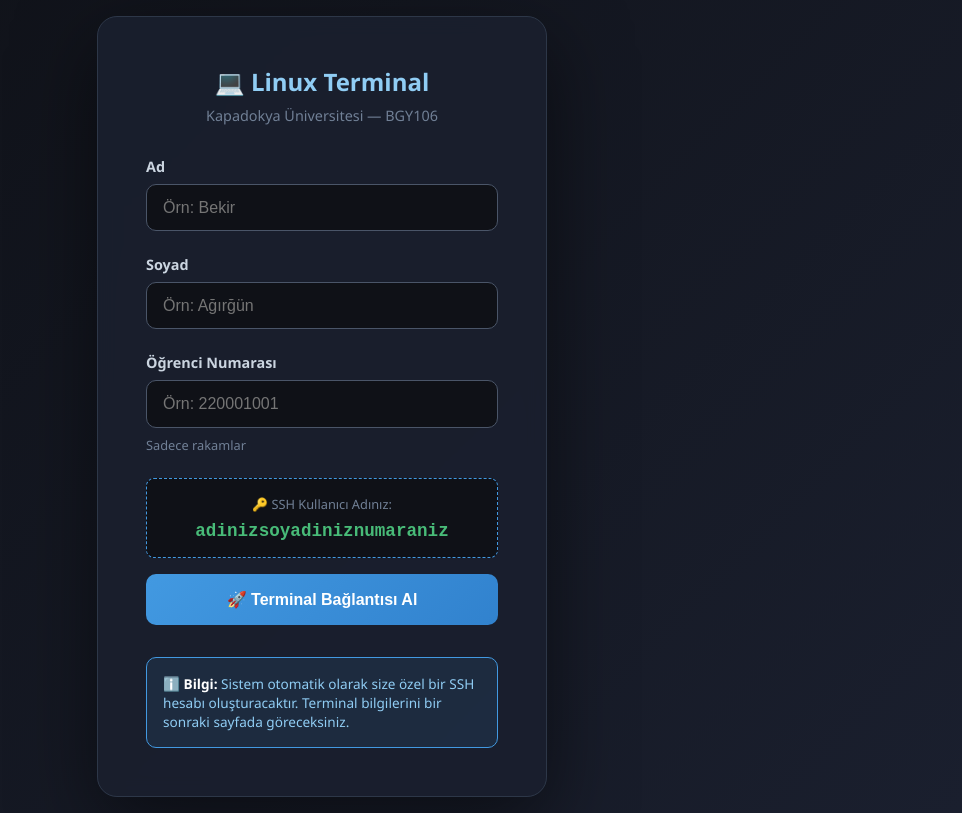
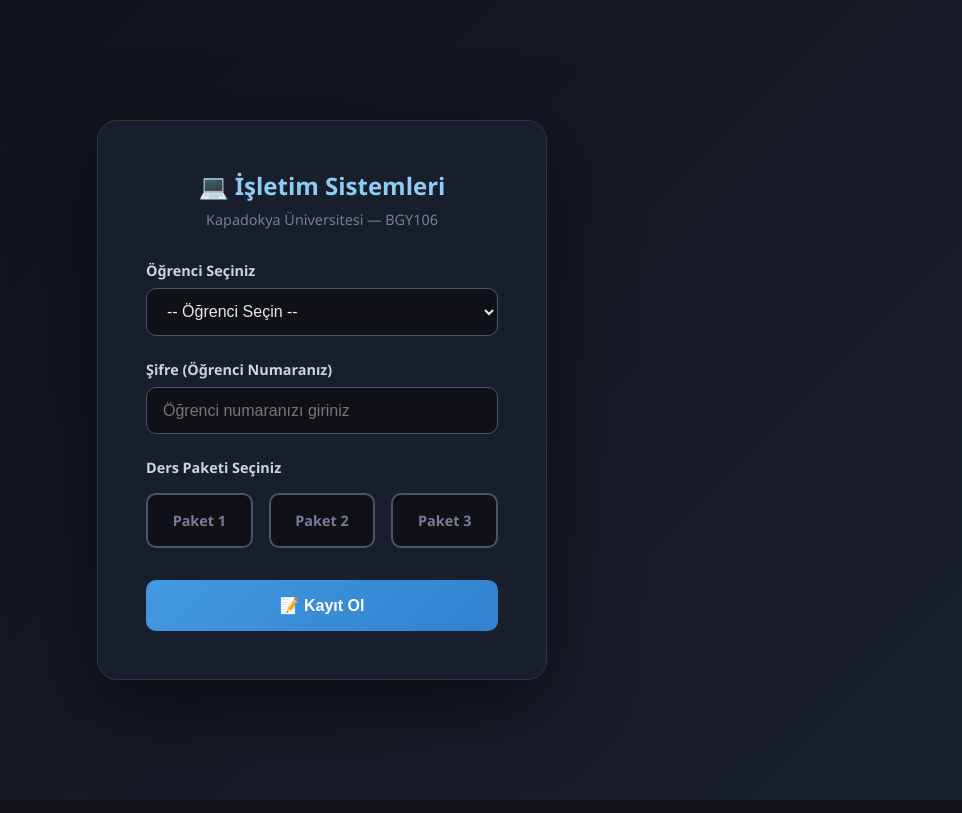
Before and after one commit to bekiragirgun/enroll, a Flask app: template templates/login.html in a window 1280 px wide. Shown: the whole page, without its empty margins (318-1280 px from the left). Run offline with Flask 3, Linux system fonts and the light colour scheme; the template is opened without the code that fills it, so the values that code supplies are empty.

Commit message:
Özellik: Öğrenci girişi eski haline döndürüldü
- 💻 İşletim Sistemleri başlığı güncellendi
- Dropdown menü ile öğrenci seçimi eklendi
- Öğrenci numarası şifre olarak kullanılıyor
- Ders paketi 1,2,3 seçimi eklendi
- Kayıt Ol butonu aktif
- 108 öğrenci dropdown'da görünüyor

```diff
--- a/app.py
+++ b/app.py
@@ -209,61 +209,60 @@ PAKET_SECENEKLERI = [
 @app.route('/')
 def ana():
     """Ana sayfa - Giriş formu."""
-    return render_template('login.html')
+    with db_baglantisi() as db:
+        ogrenciler = db.execute(
+            'SELECT id, ad, soyad, numara FROM ogrenciler ORDER BY ad, soyad'
+        ).fetchall()
+    return render_template('login.html', ogrenciler=ogrenciler)
 
 @app.route('/giris', methods=['POST'])
 def giris():
-    ad_soyad = request.form.get('ad_soyad', '').strip().upper()
-    numara   = request.form.get('numara', '').strip()
-    sinif_id = request.form.get('sinif_id', '').strip()
-    paket    = request.form.get('paket', '').strip()
-
-    siniflar = sinif_listesi()
+    ogrenci_id = request.form.get('ogrenci_id', '').strip()
+    sifre      = request.form.get('sifre', '').strip()
+    ders_paketi = request.form.get('ders_paketi', '').strip()
 
     # Hata durumunda formu tekrar göstermek için yardımcı
     def hata_goster(mesaj):
-        return render_template('ogrenci_giris.html',
-                               hata=mesaj,
-                               siniflar=siniflar,
-                               paket_secenekleri=PAKET_SECENEKLERI,
-                               paket_varsayilan=paket or paket_hesapla())
+        with db_baglantisi() as db:
+            ogrenciler = db.execute(
+                'SELECT id, ad, soyad, numara FROM ogrenciler ORDER BY ad, soyad'
+            ).fetchall()
+        return render_template('login.html', hata=mesaj, ogrenciler=ogrenciler)
 
-    if not ad_soyad or not numara or not sinif_id:
+    if not ogrenci_id or not sifre or not ders_paketi:
         return hata_goster('Lütfen tüm alanları doldurun.')
 
-    # Paket doğrulama
-    if paket not in PAKET_SECENEKLERI:
-        paket = paket_hesapla()   # Geçersizse saate göre dön
+    # Ders paketi doğrulama
+    if ders_paketi not in ['1', '2', '3']:
+        return hata_goster('Geçersiz ders paketi seçimi.')
 
-    # ── Whitelist kontrolü ──
+    # Öğrenci bilgilerini getir
     with db_baglantisi() as db:
         ogrenci = db.execute(
-            'SELECT ad, soyad, sifre FROM ogrenciler WHERE numara=? AND sinif_id=?',
-            (numara, sinif_id)
+            'SELECT id, ad, soyad, numara FROM ogrenciler WHERE id=?',
+            (ogrenci_id,)
         ).fetchone()
 
-    if not ogrenci:
-        return hata_goster('Bu öğrenci numarası seçili sınıfa kayıtlı değil.')
+        if not ogrenci:
+            return hata_goster('Öğrenci bulunamadı.')
+
+        # Şifre kontrolü (öğrenci numarası ile)
+        if ogrenci['numara'] != sifre:
+            return hata_goster('Hatalı şifre!')
 
     tam_ad = (ogrenci['ad'] + ' ' + ogrenci['soyad']).upper()
-    if ad_soyad != tam_ad:
-        return hata_goster('İsim ve numara uyuşmuyor.')
-
-    saat      = simdi()
-    tarih     = bugun()
-    istemci   = istemci_ip()
+    numara = ogrenci['numara']
+    saat = simdi()
+    tarih = bugun()
+    istemci = istemci_ip()
 
     with db_baglantisi() as db:
-        # Sınıf adını al
-        sinif_row = db.execute('SELECT ad FROM siniflar WHERE id=?', (sinif_id,)).fetchone()
-        sinif_ad  = sinif_row['ad'] if sinif_row else ''
-
         # ── 1. AYNI IP'DEN FARKLI ÖĞRENCİ KONTROLÜ ────────────────────
         # Aynı IP'den bugün BU PAKET'te FARKLI bir öğrenci giriş yapmış mı?
         # (Aynı öğrenci tekrar giriyorsa NUMARA AYNI olacağı için atlanır)
         ip_var_mi = db.execute(
             "SELECT DISTINCT numara FROM yoklama WHERE tarih=? AND ip=? AND paket=? AND kaynak='web'",
-            (tarih, istemci, paket)
+            (tarih, istemci, ders_paketi)
         ).fetchall()
 
         # Birden fazla farklı numara varsa ve girilen numara bunlardan farklıysa şüpheli
@@ -280,7 +279,7 @@ def giris():
                      list(ip_numaralar)[0],  # İlk numara
                      'Aynı IP',  # Gerçek ad (IP logu)
                      numara, tam_ad,
-                     sinif_ad)
+                     '')  # Sinif bilgisi dropdown'dan yok
                 )
                 db.commit()
                 # ─────────────────────────────────────────────────────
@@ -291,31 +290,33 @@ def giris():
         # Aynı gün aynı numara BU PAKET'te daha önce girmiş mi?
         var_mi = db.execute(
             'SELECT id, saat FROM yoklama WHERE tarih=? AND numara=? AND paket=?',
-            (tarih, numara, paket)
+            (tarih, numara, ders_paketi)
         ).fetchone()
         if var_mi:
             # Öğrenci zaten giriş yapmış, tekrar hoş geldin!
             session['ogrenci_numara'] = numara
             session['ogrenci_ad'] = tam_ad
+            session['ogrenci_id'] = ogrenci_id
             return render_template('ogrenci_ana.html',
                                    ad_soyad=tam_ad,
                                    saat=var_mi['saat'],
-                                   paket=paket,
+                                   paket=ders_paketi,
                                    tekrar_giris=True)
 
         # ── 3. YENİ KAYIT ──────────────────────────────────────────
         db.execute(
             'INSERT INTO yoklama (tarih, ad_soyad, numara, saat, sinif, paket, ip, kaynak) '
             'VALUES (?,?,?,?,?,?,?,?)',
-            (tarih, tam_ad, numara, saat, sinif_ad, paket, istemci, 'web')
+            (tarih, tam_ad, numara, saat, '', ders_paketi, istemci, 'web')
         )
         db.commit()
 
     # Öğrenci session bilgileri (terminal sayfası için gerekli)
     session['ogrenci_numara'] = numara
     session['ogrenci_ad'] = tam_ad
+    session['ogrenci_id'] = ogrenci_id
 
-    return render_template('ogrenci_ana.html', ad_soyad=tam_ad, saat=saat, paket=paket)
+    return render_template('ogrenci_ana.html', ad_soyad=tam_ad, saat=saat, paket=ders_paketi)
 
 @app.route('/api/durum')
 def api_durum():
--- a/templates/login.html
+++ b/templates/login.html
@@ -3,7 +3,7 @@
 <head>
   <meta charset="UTF-8">
   <meta name="viewport" content="width=device-width, initial-scale=1.0">
-  <title>BGY106 Linux İşletim Sistemi — Terminal</title>
+  <title>BGY106 Linux İşletim Sistemleri — Ders Takip</title>
   <link rel="stylesheet" href="/static/css/stil.css">
   <style>
     body {
@@ -55,6 +55,7 @@
       margin-bottom: 0.5rem;
     }
 
+    .form-group select,
     .form-group input {
       width: 100%;
       padding: 0.85rem 1rem;
@@ -67,39 +68,11 @@
       box-sizing: border-box;
     }
 
+    .form-group select:focus,
     .form-group input:focus {
       outline: none;
       border-color: #4299e1;
       box-shadow: 0 0 0 3px rgba(66, 153, 225, 0.2);
-    }
-
-    .form-group .hint {
-      font-size: 0.8rem;
-      color: #718096;
-      margin-top: 0.5rem;
-      display: block;
-    }
-
-    .username-preview {
-      background: #0f1117;
-      border: 1px dashed #4299e1;
-      border-radius: 8px;
-      padding: 1rem;
-      margin: 1rem 0;
-      text-align: center;
-    }
-
-    .username-preview .label {
-      font-size: 0.8rem;
-      color: #718096;
-      margin-bottom: 0.5rem;
-    }
-
-    .username-preview .value {
-      font-size: 1.1rem;
-      color: #48bb78;
-      font-family: 'Courier New', monospace;
-      font-weight: 600;
     }
 
     .btn-submit {
@@ -120,18 +93,33 @@
       box-shadow: 0 10px 30px rgba(66, 153, 225, 0.3);
     }
 
-    .info-box {
-      background: rgba(66, 153, 225, 0.1);
-      border: 1px solid #4299e1;
-      border-radius: 10px;
-      padding: 1rem;
-      margin-top: 2rem;
-      font-size: 0.85rem;
-      color: #90cdf4;
+    .ders-paketi {
+      display: flex;
+      gap: 1rem;
+      margin-top: 1rem;
     }
 
-    .info-box strong {
-      color: #fff;
+    .ders-paketi label {
+      flex: 1;
+      padding: 1rem;
+      background: #0f1117;
+      border: 2px solid #4a5568;
+      border-radius: 10px;
+      text-align: center;
+      cursor: pointer;
+      transition: all 0.2s;
+      color: #718096;
+      font-weight: 600;
+    }
+
+    .ders-paketi input[type="radio"] {
+      display: none;
+    }
+
+    .ders-paketi input[type="radio"]:checked + label {
+      border-color: #4299e1;
+      background: rgba(66, 153, 225, 0.2);
+      color: #90cdf4;
     }
 
     {% if hata %}
@@ -152,7 +140,7 @@
 
 <div class="login-container">
   <div class="logo">
-    <h1>💻 Linux Terminal</h1>
+    <h1>💻 İşletim Sistemleri</h1>
     <p>Kapadokya Üniversitesi — BGY106</p>
   </div>
 
@@ -164,76 +152,41 @@
 
   <form method="POST" action="/giris">
     <div class="form-group">
-      <label for="ad">Ad</label>
-      <input type="text" id="ad" name="ad" required
-             placeholder="Örn: Bekir"
-             oninput="updateUsernamePreview()"
-             autocomplete="off">
+      <label for="ogrenci_id">Öğrenci Seçiniz</label>
+      <select id="ogrenci_id" name="ogrenci_id" required>
+        <option value="">-- Öğrenci Seçin --</option>
+        {% for ogrenci in ogrenciler %}
+        <option value="{{ ogrenci.id }}">{{ ogrenci.ad }} {{ ogrenci.soyad }} ({{ ogrenci.numara }})</option>
+        {% endfor %}
+      </select>
     </div>
 
     <div class="form-group">
-      <label for="soyad">Soyad</label>
-      <input type="text" id="soyad" name="soyad" required
-             placeholder="Örn: Ağırğün"
-             oninput="updateUsernamePreview()"
-             autocomplete="off">
+      <label for="sifre">Şifre (Öğrenci Numaranız)</label>
+      <input type="password" id="sifre" name="sifre" required
+             placeholder="Öğrenci numaranızı giriniz"
+             pattern="[0-9]+">
     </div>
 
     <div class="form-group">
-      <label for="numara">Öğrenci Numarası</label>
-      <input type="text" id="numara" name="numara" required
-             placeholder="Örn: 220001001"
-             pattern="[0-9]+"
-             oninput="updateUsernamePreview()"
-             autocomplete="off">
-      <small class="hint">Sadece rakamlar</small>
-    </div>
+      <label>Ders Paketi Seçiniz</label>
+      <div class="ders-paketi">
+        <input type="radio" id="pakets" name="ders_paketi" value="1" required>
+        <label for="pakets">Paket 1</label>
 
-    <div class="username-preview">
-      <div class="label">🔑 SSH Kullanıcı Adınız:</div>
-      <div class="value" id="username-preview">adinizsoyadiniznumaraniz</div>
+        <input type="radio" id="paket2" name="ders_paketi" value="2">
+        <label for="paket2">Paket 2</label>
+
+        <input type="radio" id="paket3" name="ders_paketi" value="3">
+        <label for="paket3">Paket 3</label>
+      </div>
     </div>
 
     <button type="submit" class="btn-submit">
-      🚀 Terminal Bağlantısı Al
+      📝 Kayıt Ol
     </button>
   </form>
-
-  <div class="info-box">
-    <strong>ℹ️ Bilgi:</strong> Sistem otomatik olarak size özel bir SSH hesabı oluşturacaktır.
-    Terminal bilgilerini bir sonraki sayfada göreceksiniz.
-  </div>
 </div>
-
-<script>
-function updateUsernamePreview() {
-  const ad = document.getElementById('ad').value.trim().toLowerCase();
-  const soyad = document.getElementById('soyad').value.trim().toLowerCase();
-  const numara = document.getElementById('numara').value.trim();
-
-  let username = '';
-
-  if (ad && soyad && numara) {
-    // Türkçe karakterleri dönüştür
-    const trToEn = {
-      'ç': 'c', 'ğ': 'g', 'ı': 'i', 'ö': 'o', 'ş': 's', 'ü': 'u'
-    };
-
-    const normalize = (str) => {
-      return str.toLowerCase().replace(/[çğıöşü]/g, c => trToEn[c] || c);
-    };
-
-    username = `${normalize(ad)}${normalize(soyad)}${numara}`;
-  } else {
-    username = 'adinizsoyadiniznumaraniz';
-  }
-
-  document.getElementById('username-preview').textContent = username;
-}
-
-// Sayfa yüklendiğinde önizlemeyi güncelle
-document.addEventListener('DOMContentLoaded', updateUsernamePreview);
-</script>
 
 </body>
 </html>
```
